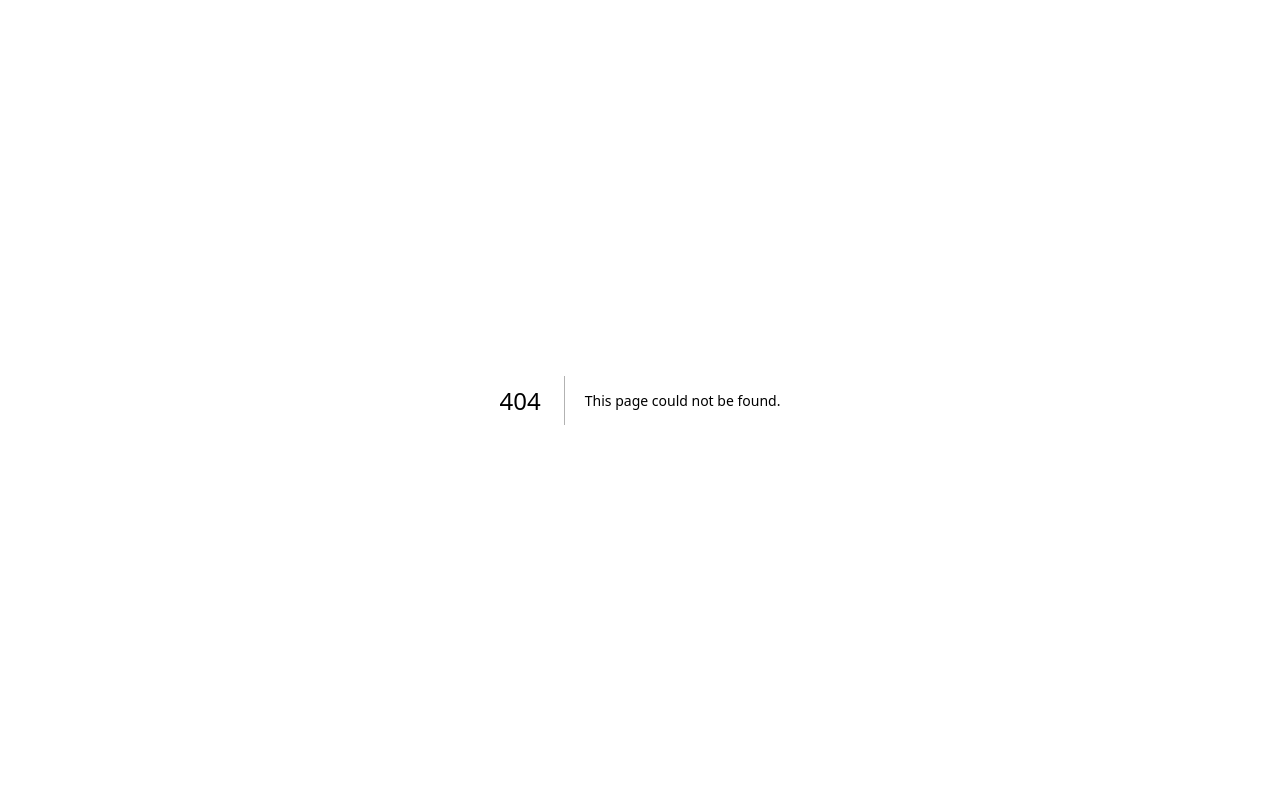
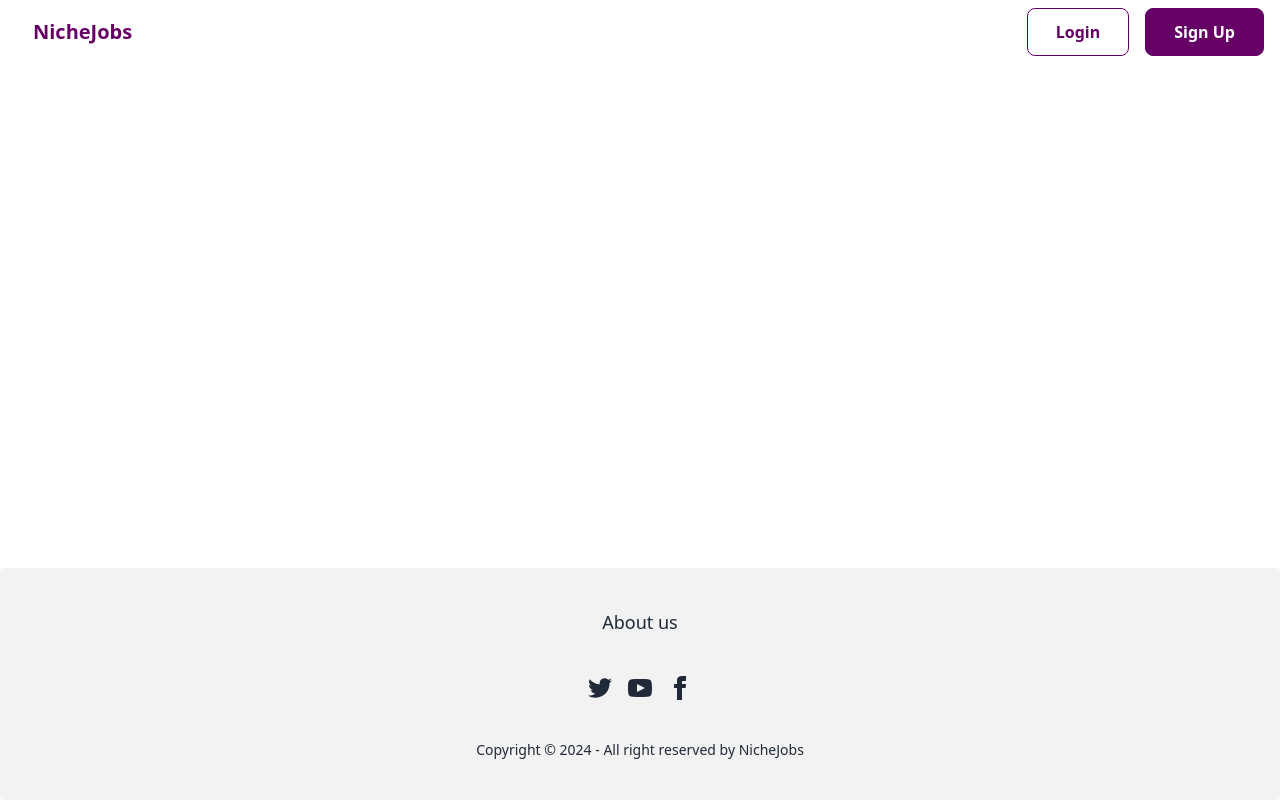
Before and after one commit to richmondnkrumah/mini-project, a Next.js app: page /about in a window 1280 px wide. Before the commit this address had no page. Built offline with nearby package versions, Linux system fonts and the light colour scheme; no server answers.

Commit message:
added about page

```diff
--- /dev/null
+++ b/src/app/about/page.tsx
@@ -0,0 +1,19 @@
+import Footer from '@/components/Footer'
+import Header from '@/components/Header'
+import React from 'react'
+
+type Props = {}
+
+const AboutPage = (props: Props) => {
+  return (
+    <>
+    <Header isLandingPage={true} />
+    <main className='grow'>
+
+    </main>
+    <Footer />
+    </>
+  )
+}
+
+export default AboutPage
```
